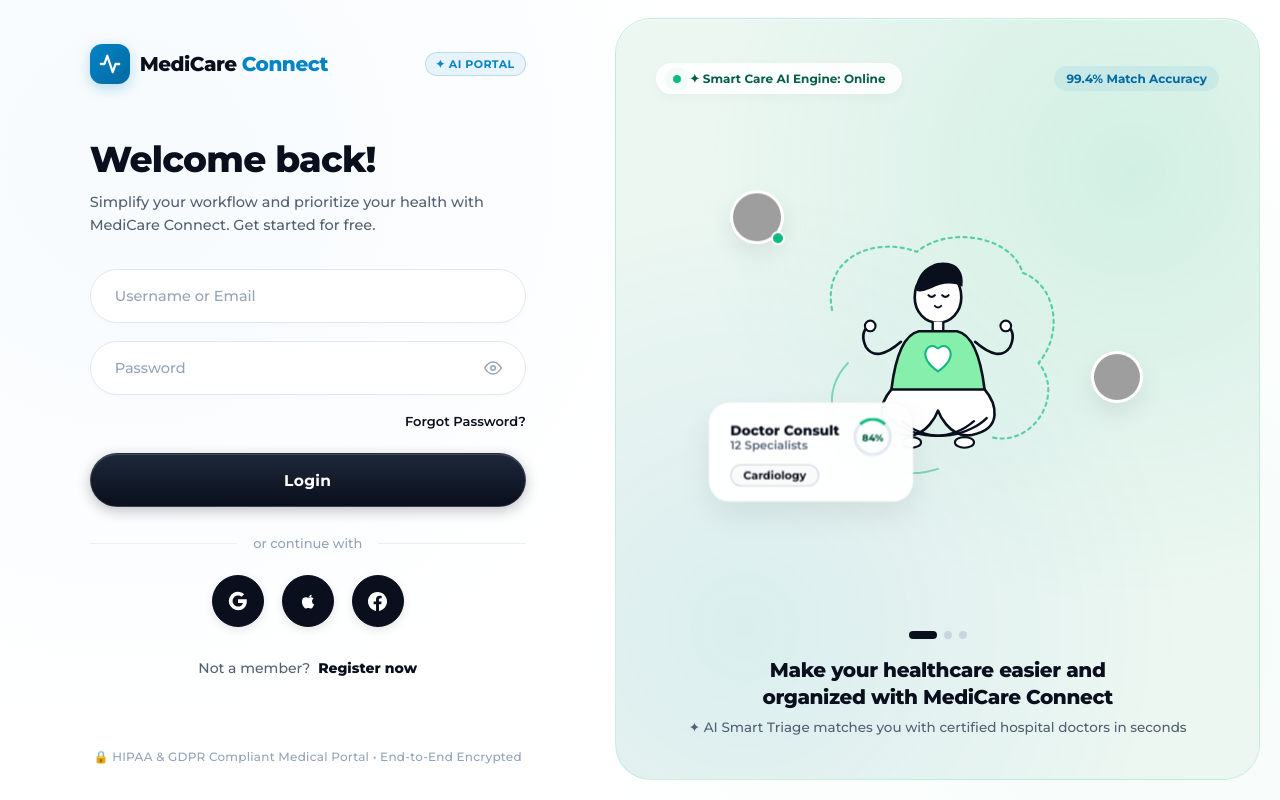
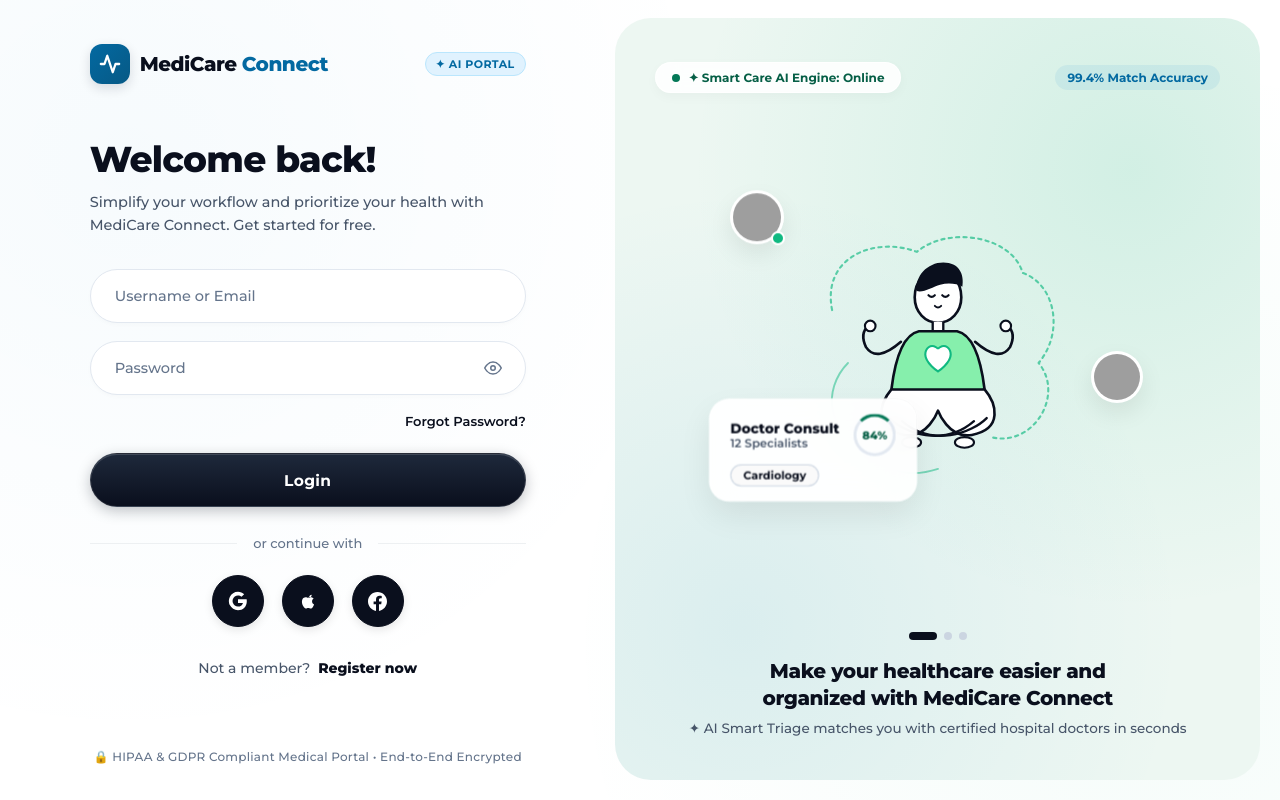
Before and after one commit to antter-ui/Epics, a website: page public/login.html in a window 1280 px wide. Drawn offline with Linux system fonts and the light colour scheme; grey boxes are pictures that could not be loaded.

Commit message:
fix: resolve 24+ Impeccable audit findings (WCAG contrast, shadows, easing, and borders)

```diff
--- a/public/login.html
+++ b/public/login.html
@@ -26,15 +26,14 @@
       --bg-canvas: #ffffff;
       --mint-panel: #edf7f2;
       --text-main: #0a0f1d;
-      --text-muted: #526071;
-      --text-light: #94a3b8;
+      --text-muted: #475569;
+      --text-light: #64748b;
       --border-subtle: #e2e8f0;
-      --border-focus: #0284c7;
+      --border-focus: #0369a1;
       --btn-black: #0a0f1d;
       --btn-black-hover: #000000;
-      --primary-blue: #0284c7;
-      --accent-green: #10b981;
-      --accent-glow: rgba(2, 132, 199, 0.15);
+      --primary-blue: #0369a1;
+      --accent-green: #047857;
     }
 
     * {
@@ -101,12 +100,12 @@
       width: 40px;
       height: 40px;
       border-radius: 12px;
-      background: linear-gradient(135deg, #0284c7 0%, #0369a1 100%);
+      background: linear-gradient(135deg, #0369a1 0%, #075985 100%);
       display: flex;
       align-items: center;
       justify-content: center;
       color: #ffffff;
-      box-shadow: 0 4px 14px rgba(2, 132, 199, 0.28);
+      box-shadow: 0 4px 12px rgba(15, 23, 42, 0.14);
       position: relative;
     }
 
@@ -126,9 +125,9 @@
       display: inline-flex;
       align-items: center;
       gap: 6px;
-      background: rgba(2, 132, 199, 0.08);
-      border: 1px solid rgba(2, 132, 199, 0.2);
-      color: #0284c7;
+      background: #e0f2fe;
+      border: 1px solid #bae6fd;
+      color: #0369a1;
       padding: 4px 10px;
       border-radius: 9999px;
       font-size: 11px;
@@ -186,7 +185,7 @@
 
     .pill-input:focus {
       border-color: var(--primary-blue);
-      box-shadow: 0 0 0 4px rgba(2, 132, 199, 0.12), 0 4px 12px rgba(2, 132, 199, 0.06);
+      box-shadow: 0 0 0 3px rgba(15, 23, 42, 0.08), 0 4px 12px rgba(15, 23, 42, 0.04);
     }
 
     .pill-input::placeholder {
@@ -418,8 +417,6 @@
       justify-content: space-between;
       position: relative;
       overflow: hidden;
-      border: 1px solid rgba(16, 185, 129, 0.15);
-      box-shadow: inset 0 1px 0 rgba(255, 255, 255, 0.6);
     }
 
     /* Top Strip inside Visual Card */
@@ -449,24 +446,7 @@
       width: 8px;
       height: 8px;
       border-radius: 50%;
-      background: #10b981;
-      box-shadow: 0 0 0 rgba(16, 185, 129, 0.4);
-      animation: pulseDot 2s infinite;
-    }
-
-    @keyframes pulseDot {
-      0% {
-        transform: scale(0.95);
-        box-shadow: 0 0 0 0 rgba(16, 185, 129, 0.7);
-      }
-      70% {
-        transform: scale(1);
-        box-shadow: 0 0 0 8px rgba(16, 185, 129, 0);
-      }
-      100% {
-        transform: scale(0.95);
-        box-shadow: 0 0 0 0 rgba(16, 185, 129, 0);
-      }
+      background: #047857;
     }
 
     .verified-ai-tag {
@@ -584,15 +564,15 @@
     }
 
     .task-progress-ring {
-      width: 38px;
-      height: 38px;
+      width: 42px;
+      height: 42px;
       border-radius: 50%;
       border: 3.5px solid #e2e8f0;
-      border-top-color: #10b981;
+      border-top-color: #047857;
       display: flex;
       align-items: center;
       justify-content: center;
-      font-size: 9.5px;
+      font-size: 11px;
       font-weight: 800;
       color: #065f46;
     }
--- a/public/styles.css
+++ b/public/styles.css
@@ -4,14 +4,14 @@
    ========================================================================== */
 
 :root {
-  --primary: #0284c7;
-  --primary-hover: #0369a1;
-  --primary-dark: #075985;
+  --primary: #0369a1;
+  --primary-hover: #075985;
+  --primary-dark: #0c4a6e;
   --primary-light: #e0f2fe;
   --primary-soft: #f0f9ff;
 
-  --secondary: #10b981;
-  --secondary-hover: #059669;
+  --secondary: #047857;
+  --secondary-hover: #065f46;
   --secondary-light: #ecfdf5;
 
   --bg-page: #f8fafc;
@@ -19,9 +19,9 @@
   --bg-subtle: #f1f5f9;
 
   --text-primary: #0f172a;
-  --text-secondary: #475569;
-  --text-muted: #64748b;
-  --text-light: #94a3b8;
+  --text-secondary: #334155;
+  --text-muted: #475569;
+  --text-light: #64748b;
 
   --border-light: #e2e8f0;
   --border-focus: #38bdf8;
@@ -144,9 +144,7 @@ button, input, select, textarea {
   line-height: 1.2;
   font-weight: 800;
   letter-spacing: -0.02em;
-  background: linear-gradient(135deg, #0284c7 0%, #059669 100%);
-  -webkit-background-clip: text;
-  -webkit-text-fill-color: transparent;
+  color: var(--text-primary);
 }
 .brand-subtitle {
   font-size: 0.72rem;
@@ -265,7 +263,7 @@ button, input, select, textarea {
 
 /* Primary Action Buttons */
 .btn-primary {
-  background: linear-gradient(135deg, #0284c7 0%, #0369a1 100%);
+  background: var(--primary);
   color: white;
   border: none;
   padding: 0.65rem 1.25rem;
@@ -276,12 +274,13 @@ button, input, select, textarea {
   display: inline-flex;
   align-items: center;
   gap: 0.5rem;
-  box-shadow: 0 2px 4px rgba(2, 132, 199, 0.2);
+  box-shadow: 0 2px 4px rgba(15, 23, 42, 0.12);
   transition: all 0.2s ease;
 }
 .btn-primary:hover {
-  background: linear-gradient(135deg, #0369a1 0%, #075985 100%);
-  box-shadow: 0 4px 10px rgba(2, 132, 199, 0.35);
+  background: var(--primary-hover);
+  color: white;
+  box-shadow: 0 4px 10px rgba(15, 23, 42, 0.18);
   transform: translateY(-1px);
 }
 .btn-primary:active {
@@ -310,7 +309,7 @@ button, input, select, textarea {
 
 .btn-emergency {
   background-color: #fff1f2;
-  color: #e11d48;
+  color: #be123c;
   border: 1px solid #ffe4e6;
   font-weight: 600;
   font-size: 0.8rem;
@@ -504,8 +503,8 @@ button, input, select, textarea {
 }
 
 .metric-total .metric-icon-box {
-  background-color: #f3e8ff;
-  color: #9333ea;
+  background-color: #e0f2fe;
+  color: #0369a1;
 }
 
 .metric-content {
@@ -530,7 +529,7 @@ button, input, select, textarea {
    Next Upcoming Appointment Banner
    ========================================================================== */
 .next-appointment-banner {
-  background: linear-gradient(135deg, #0284c7 0%, #0369a1 100%);
+  background: linear-gradient(135deg, #0369a1 0%, #075985 100%);
   color: white;
   border-radius: var(--radius-lg);
   padding: 1.5rem 2rem;
@@ -945,9 +944,9 @@ button, input, select, textarea {
   color: var(--text-secondary);
   margin-top: 0.35rem;
   background: white;
-  border-left: 3px solid var(--primary);
-  padding: 0.4rem 0.65rem;
-  border-radius: 0 var(--radius-sm) var(--radius-sm) 0;
+  border: 1px solid var(--border-light);
+  padding: 0.45rem 0.75rem;
+  border-radius: var(--radius-sm);
 }
 
 .apt-doctor-notes-box {
@@ -1022,7 +1021,7 @@ button, input, select, textarea {
 .btn-sm-cancel {
   background: white;
   border: 1px solid #fecdd3;
-  color: #e11d48;
+  color: #be123c;
   font-size: 0.82rem;
   font-weight: 600;
   padding: 0.35rem 0.75rem;
@@ -1583,20 +1582,19 @@ button, input, select, textarea {
   width: 72px;
   height: 72px;
   border-radius: 50%;
-  background: linear-gradient(135deg, #10b981 0%, #059669 100%);
+  background: var(--secondary);
   color: white;
   display: flex;
   align-items: center;
   justify-content: center;
   margin: 0 auto 1.25rem;
-  box-shadow: 0 10px 20px rgba(16, 185, 129, 0.3);
-  animation: bounceIn 0.5s cubic-bezier(0.175, 0.885, 0.32, 1.275);
-}
-
-@keyframes bounceIn {
-  0% { transform: scale(0.3); opacity: 0; }
-  60% { transform: scale(1.1); opacity: 1; }
-  100% { transform: scale(1); }
+  box-shadow: 0 10px 20px rgba(4, 120, 87, 0.25);
+  animation: scaleInSmooth 0.4s cubic-bezier(0.16, 1, 0.3, 1);
+}
+
+@keyframes scaleInSmooth {
+  0% { transform: scale(0.8); opacity: 0; }
+  100% { transform: scale(1); opacity: 1; }
 }
 
 .success-screen-box h2 {
@@ -1875,13 +1873,13 @@ button, input, select, textarea {
 }
 
 .toast-success {
-  border-left: 4px solid var(--secondary);
+  border: 1px solid #a7f3d0;
 }
 .toast-error {
-  border-left: 4px solid #ef4444;
+  border: 1px solid #fecdd3;
 }
 .toast-info {
-  border-left: 4px solid var(--primary);
+  border: 1px solid #bae6fd;
 }
 
 .toast-icon {
@@ -1891,7 +1889,7 @@ button, input, select, textarea {
   justify-content: center;
 }
 .toast-success .toast-icon { color: var(--secondary); }
-.toast-error .toast-icon { color: #ef4444; }
+.toast-error .toast-icon { color: #be123c; }
 .toast-info .toast-icon { color: var(--primary); }
 
 .toast-message {
```
